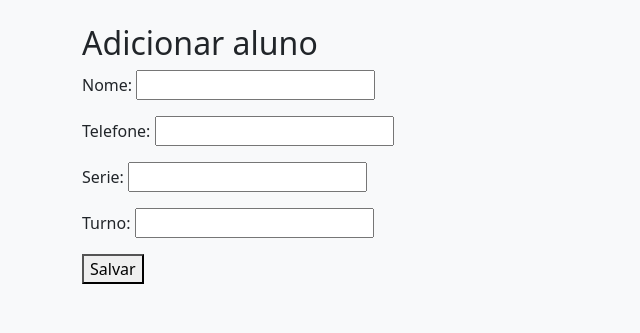
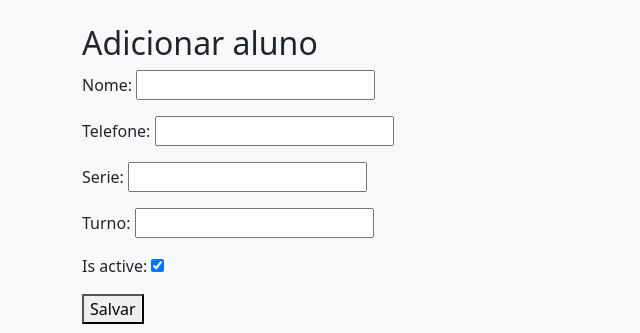
Before and after one commit to Rafael-Levi/app_ajuda_agente, a Django app: page /alunos/novo/ in a window 1280 px wide. Shown: the part 61-394 px from the top of the page, without its empty margins (0-640 px from the left). Run offline with Django 5.2, Linux system fonts and the light colour scheme; a user stored in the database is signed in.

```diff
--- a/escola/forms/aluno_form.py
+++ b/escola/forms/aluno_form.py
@@ -1,7 +1,10 @@
 from django import forms
-from ..models import aluno
+from ..models.aluno import Aluno
 
 class AlunoForm(forms.ModelForm):
     class Meta:
-        model = aluno.Aluno
-        fields = ['nome','telefone','serie','turno']
+        model = Aluno
+        fields = ['nome','telefone','serie','turno','is_active']
+        labels={
+            Aluno.is_active:'Aluno ativo'
+        }
--- a/escola/templates/alunos/alunos_list.html
+++ b/escola/templates/alunos/alunos_list.html
@@ -16,6 +16,7 @@
                     <th>Nome</th>
                     <th>Serie</th>
                     <th>Turno</th>
+                    <th>Ativo</th>
                     <th class="text-center">Ações</th>
                 </tr>
             </thead>
@@ -25,6 +26,7 @@
                     <td>{{ aluno.nome }}</td>
                     <td>{{ aluno.serie }}</td>
                     <td>{{ aluno.turno }}</td>
+                    <td>{% if aluno.is_active %}Ativo{% else %}Inativo{% endif %}</td>
                     <td class="text-center">
                         <form action="{% url 'alunos:aluno_edit' aluno.pk %}" method="post" style="display:inline;">
                             {% csrf_token %}
--- a/escola/views/aluno_view.py
+++ b/escola/views/aluno_view.py
@@ -14,7 +14,7 @@ def alunos_json(request):
     serie = request.GET.get("serie")
     turno = request.GET.get("turno")
 
-    qs = Aluno.objects.all()
+    qs = Aluno.objects.all().filter(Aluno.is_active==True)
     if serie:
         qs = qs.filter(serie=serie)
     if turno:
```
Also changed, not shown: escola/views/home_view.py (+6 -2 lines), db.sqlite3.
